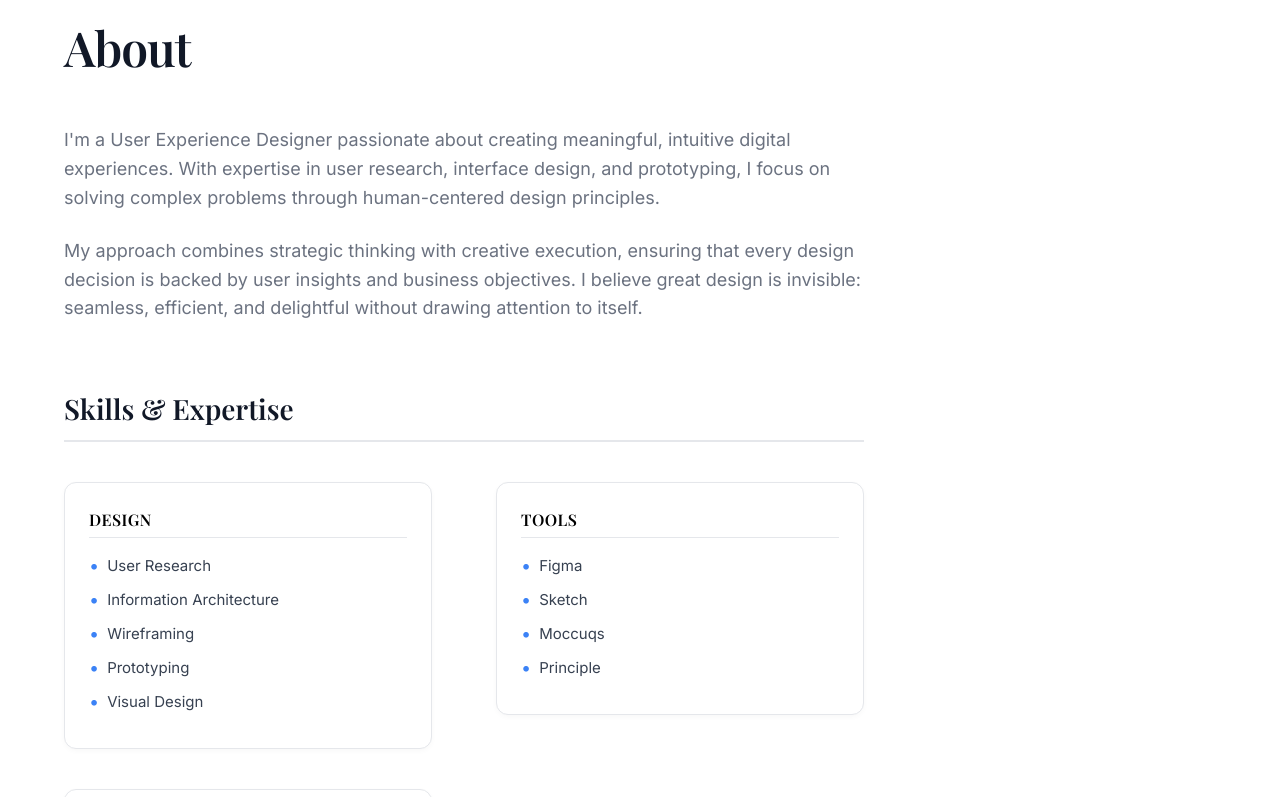
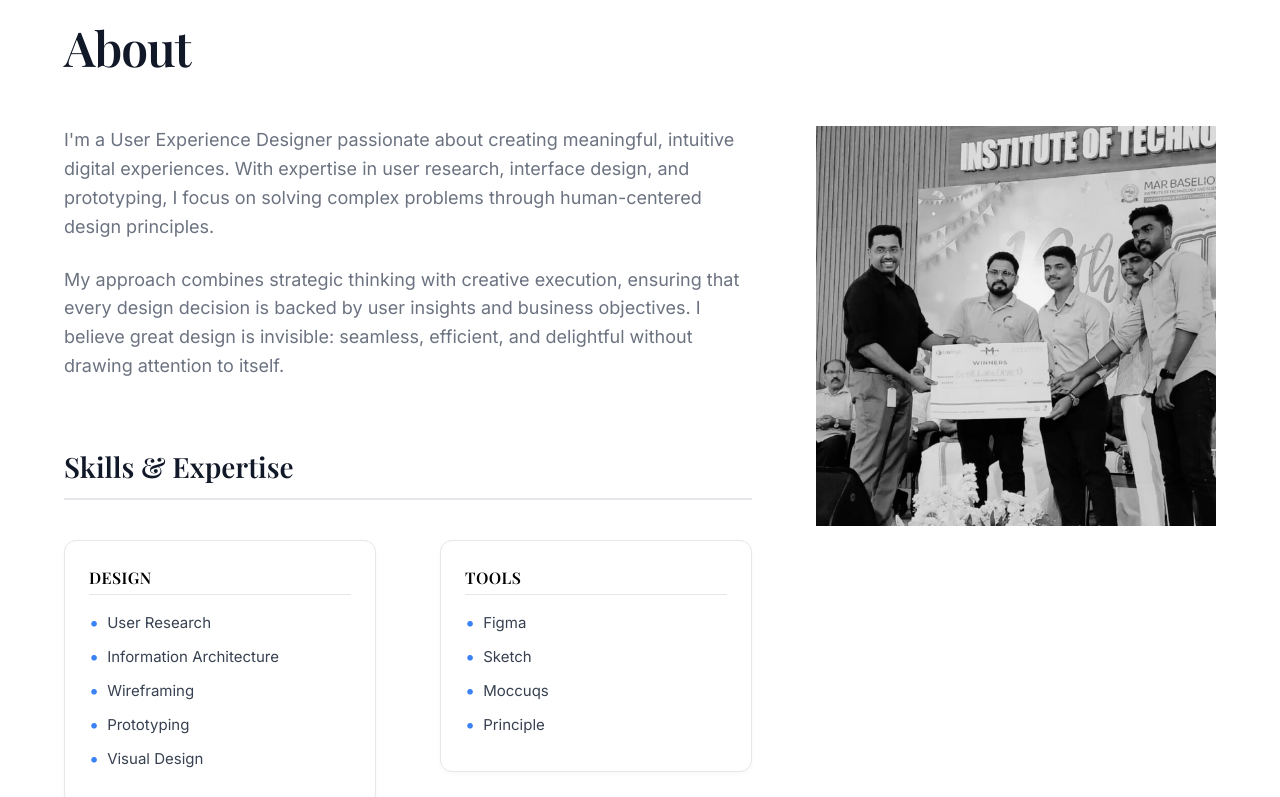
Before and after one commit to brianroyee/brian.page, a plain HTML site: page index.html in a window 1280 px wide. Shown: the part 880-1677 px from the top of the page. Drawn offline with nearby package versions, Linux system fonts and the light colour scheme.

Commit message:
added carousal fix

```diff
--- a/index.html
+++ b/index.html
@@ -60,6 +60,7 @@
     <section id="about" class="about-section">
         <div class="container">
             <h2 class="section-title">About</h2>
+            <div class="about-wrapper">
                 <div class="about-content">
                     <p class="about-text">
                         I'm a User Experience Designer passionate about creating meaningful, intuitive digital experiences.
@@ -102,6 +103,18 @@
                                     <li class="skill-item">Journey Mapping</li>
                                     <li class="skill-item">Usability Testing</li>
                                 </ul>
+                            </div>
+                        </div>
+                    </div>
+                </div>
+                <div class="about-carousel">
+                    <div class="carousel-container">
+                        <div class="carousel-track">
+                            <img src="media/photo1.jpg" alt="Photo 1" class="carousel-image active">
+                            <img src="media/photo2.jpg" alt="Photo 2" class="carousel-image">
+                            <img src="media/photo3.jpg" alt="Photo 3" class="carousel-image">
+                            <img src="media/photo4.png" alt="Photo 4" class="carousel-image">
+                            <!-- Add more images as needed -->
                         </div>
                     </div>
                 </div>
--- a/script.js
+++ b/script.js
@@ -44,6 +44,7 @@ document.addEventListener('DOMContentLoaded', function() {
     initCardInteractions();
     initLucideIcons();
     initHoverPreviews();
+    initPhotoCarousel();
 });
 
 // Mobile menu toggle
@@ -243,3 +244,24 @@ window.addEventListener('scroll', debounce(() => {
         nav.style.backdropFilter = 'blur(8px)';
     }
 }, 10));
+
+// Photo Carousel functionality
+function initPhotoCarousel() {
+    const track = document.querySelector('.carousel-track');
+    if (!track) return;
+
+    const images = document.querySelectorAll('.carousel-image');
+    if (images.length === 0) return;
+
+    let currentIndex = 0;
+
+    function showNextImage() {
+        const nextIndex = (currentIndex + 1) % images.length;
+
+        images[currentIndex].classList.remove('active');
+        images[nextIndex].classList.add('active');
+
+        currentIndex = nextIndex;
+    }
+    setInterval(showNextImage, 3500);
+}
--- a/styles.css
+++ b/styles.css
@@ -595,6 +595,50 @@ body {
     margin-bottom: 24px;
 }
 
+/* About Section with Carousel */
+.about-wrapper {
+    display: grid;
+    grid-template-columns: 1fr 400px;
+    gap: 64px;
+    align-items: start;
+}
+
+/* Carousel Styles */
+.about-carousel {
+    position: sticky;
+    top: 96px;
+}
+
+.carousel-container {
+    position: relative;
+    width: 100%;
+    aspect-ratio: 1/1; /* Makes it a square */
+    border-radius: 0px;
+    overflow: hidden;
+}
+
+.carousel-track {
+    width: 100%;
+    height: 100%;
+    position: relative;
+}
+
+.carousel-image {
+    position: absolute;
+    top: 0;
+    left: 0;
+    width: 100%;
+    height: 100%;
+    object-fit: cover;
+    opacity: 0;
+    transition: opacity 2s ease-in-out; /* Slower 2-second fade */
+}
+
+.carousel-image.active {
+    opacity: 1;
+    z-index: 1;
+}
+
 /* ================================
    SKILLS & EXPERTISE SECTION
 ================================ */
@@ -832,6 +876,11 @@ body {
     .hero-title {
         font-size: 56px;
     }
+
+    .about-wrapper {
+        grid-template-columns: 1fr 320px;
+        gap: 48px;
+    }
 }
 
 @media (max-width: 768px) {
@@ -945,6 +994,18 @@ body {
     .about-section,
     .contact-section {
         padding: 64px 0;
+    }
+
+    .about-wrapper {
+        grid-template-columns: 1fr;
+        gap: 48px;
+    }
+
+    .about-carousel {
+        position: relative;
+        top: 0;
+        max-width: 400px;
+        margin: 0 auto;
     }
 }
 
```
Also changed, not shown: media/photo1.jpg (added), media/photo2.jpg (added), media/photo3.jpg (added), 1 other file. Lines whose indentation alone changed are shown as unchanged.
